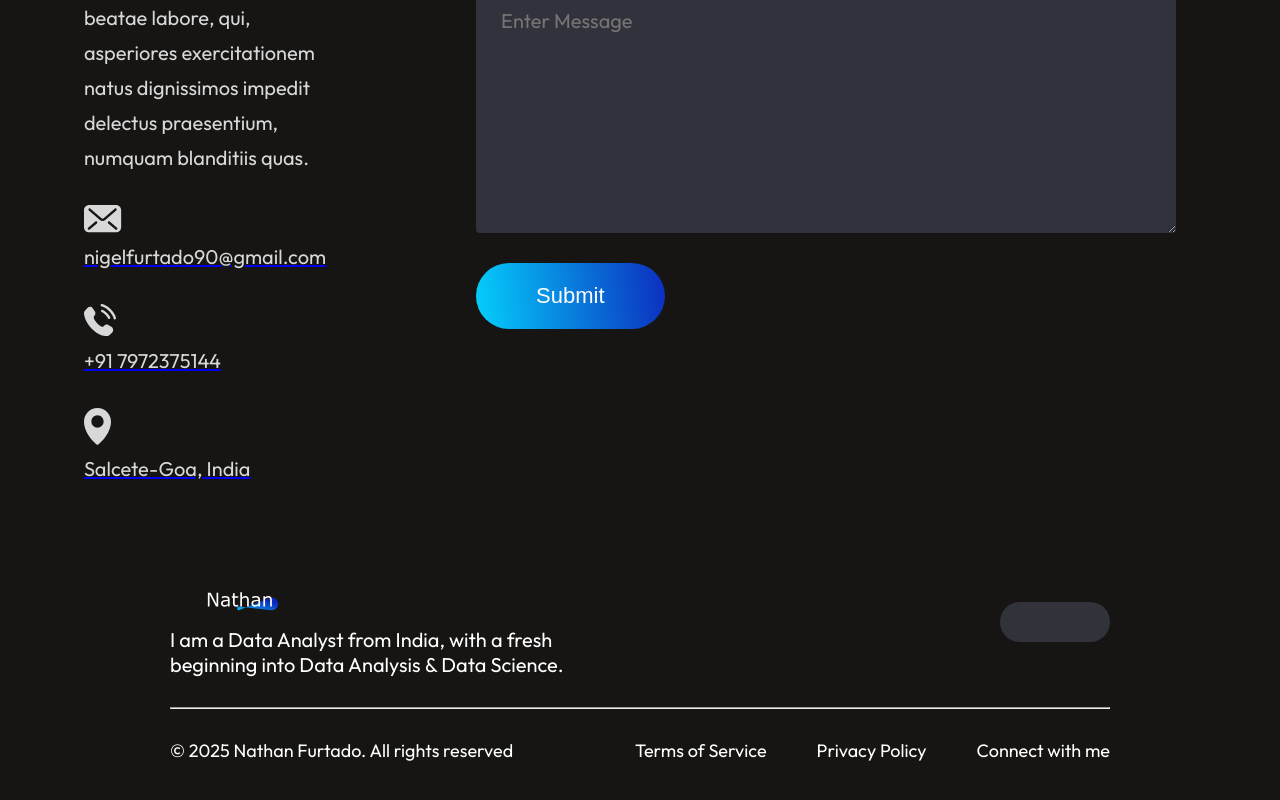
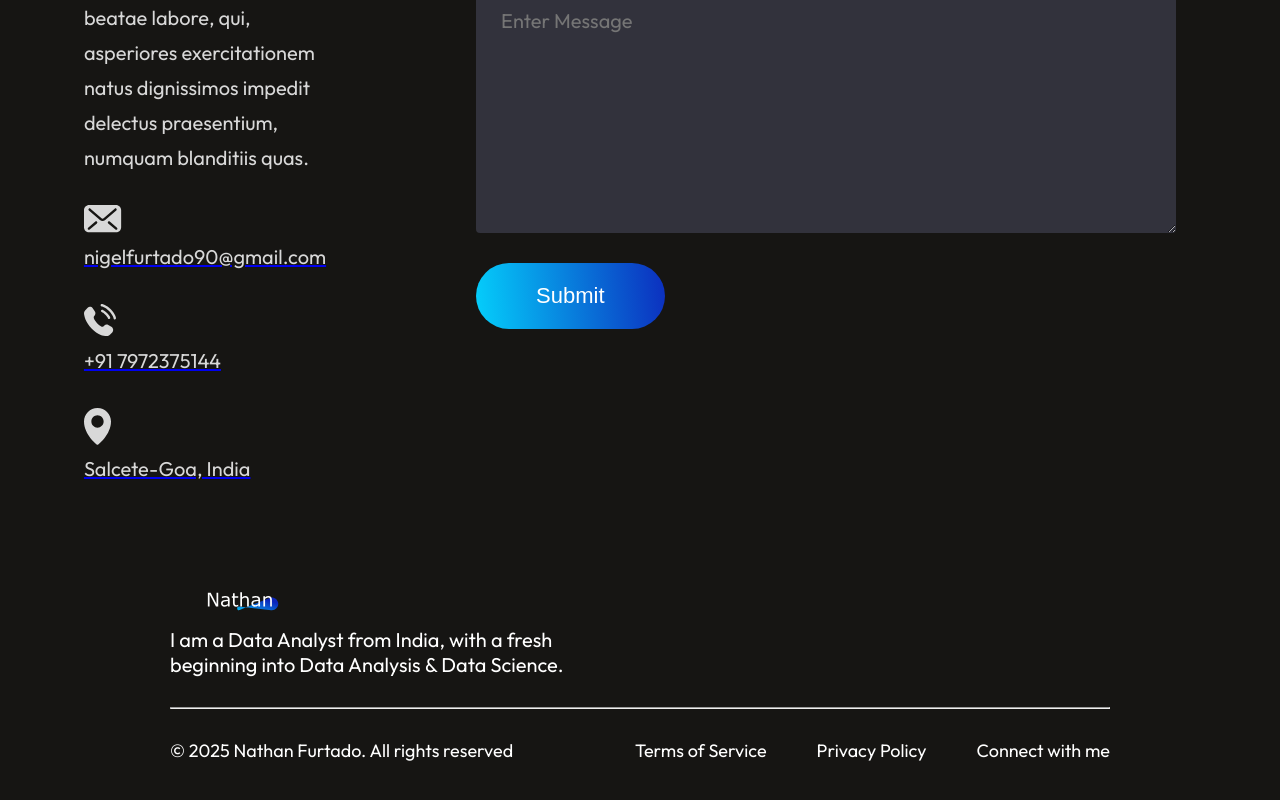
Before and after one commit to Hartfun/Nathan-portfolio, a React (Vite) app: page / in a window 1280 px wide. Shown: the part 4083-4883 px from the top of the page. Built offline with nearby package versions, Linux system fonts and the light colour scheme.

Commit message:
Update Footer.jsx

```diff
--- a/src/components/Footer/Footer.jsx
+++ b/src/components/Footer/Footer.jsx
@@ -12,10 +12,6 @@ function Footer() {
               <img src={footer_logo} alt="" />
               <p>I am a Data Analyst from India, with a fresh beginning into Data Analysis & Data Science.</p>
             </div>
-          <div className="footer-top-right">
-              <div className="footer-email-input">
-              </div>
-          </div>
       </div>
       <hr />
       <div className="footer-bottom">
```
